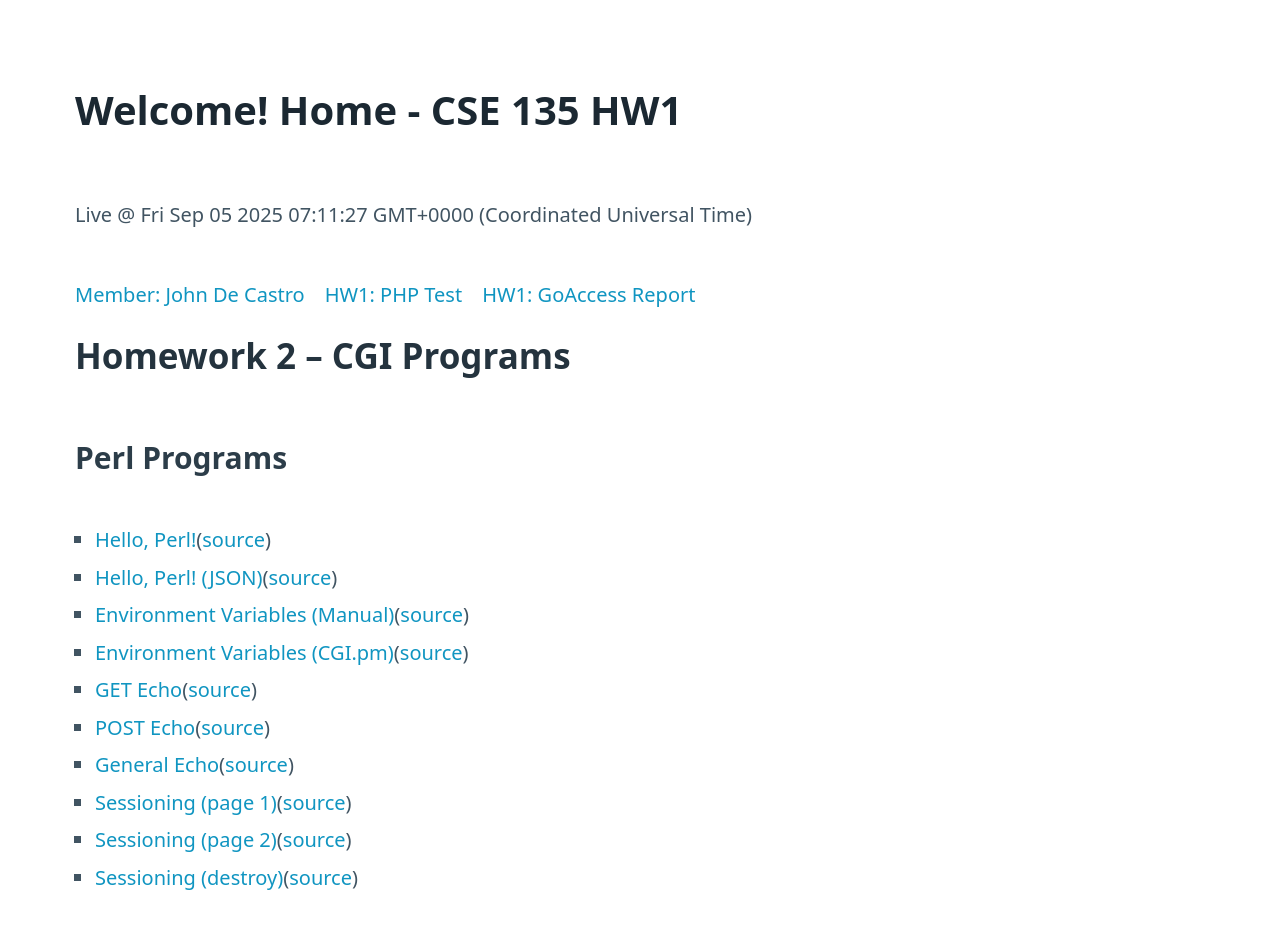
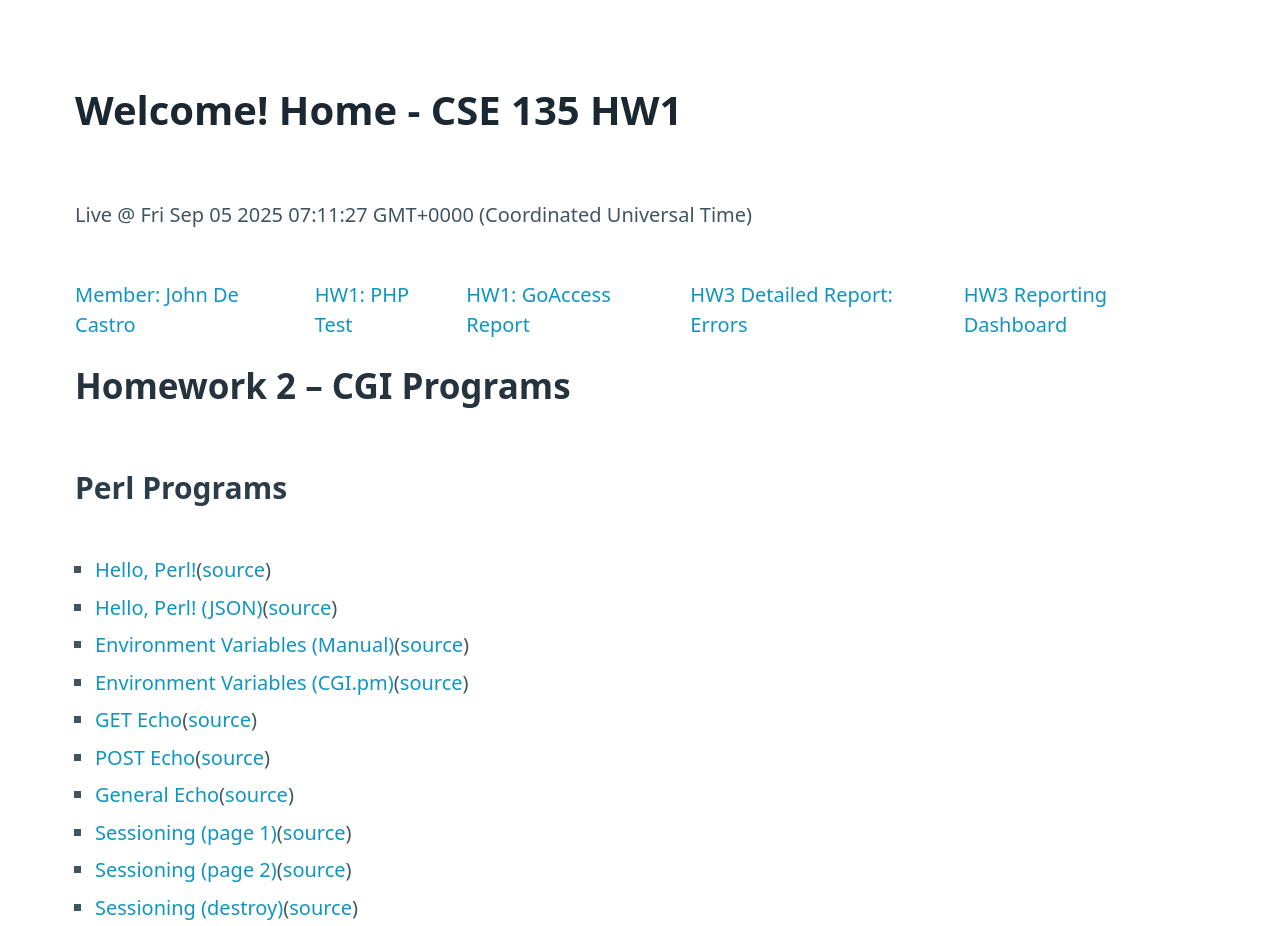
Before and after one commit to JohnDeCastro/cse135-hw3-site, a plain HTML site: page index.html in a window 1280 px wide. Shown: the top 926 px of the page. Drawn offline with nearby package versions, Linux system fonts and the light colour scheme; no server answers.

Commit message:
HW3: add links from homepage to reporting dash and errors report

```diff
--- a/index.html
+++ b/index.html
@@ -31,6 +31,8 @@
         <li><a href="/members/johndecastro.html">Member: John De Castro</a></li>
         <li><a href="/hw1/hello.php">HW1: PHP Test</a></li>
         <li><a href="/hw1/report.html">HW1: GoAccess Report</a></li>
+        <li><a href="/errors.html">HW3 Detailed Report: Errors</a></li>
+        <li><a href="/reporting/">HW3 Reporting Dashboard</a></li>
       </ul>
     </nav>
 
```
